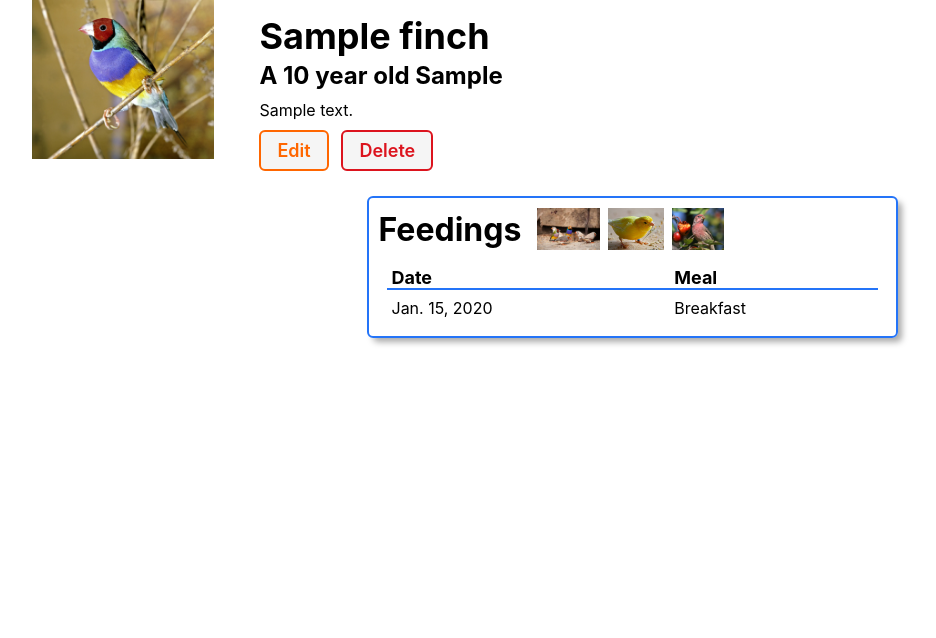
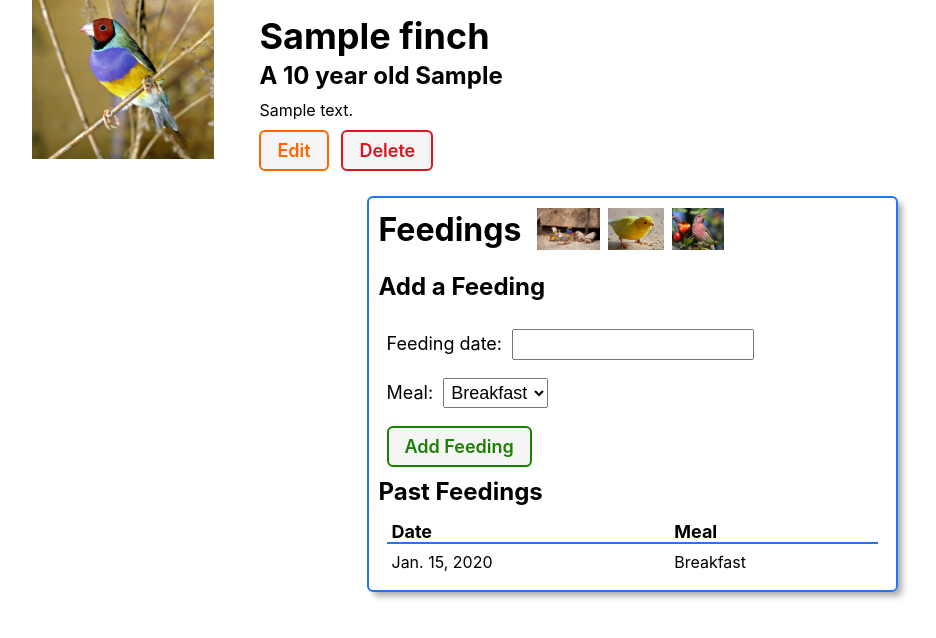
Before and after one commit to EleahBurman/finchcollector, a Django app: page /finches/1/ in a window 1280 px wide. Shown: the part 91-729 px from the top of the page, without its empty margins (8-944 px from the left). Run offline with Django 4.2, Linux system fonts and the light colour scheme; tables that the repository leaves empty hold one stand-in row (values such as "Sample post").

Commit message:
Create feeding form

```diff
--- /dev/null
+++ b/main_app/forms.py
@@ -0,0 +1,7 @@
+from django.forms import ModelForm
+from .models import Feeding
+
+class FeedingForm(ModelForm):
+  class Meta:
+    model = Feeding
+    fields = ['date', 'meal']
--- a/main_app/templates/finches/detail.html
+++ b/main_app/templates/finches/detail.html
@@ -51,6 +51,17 @@
           alt="A house finch eating a crabapple"
         />
       </div>
+      <h3>Add a Feeding</h3>
+      <form
+        method="post"
+        class="subsection-content"
+              autocomplete="off"
+      >
+        {% csrf_token %}
+        {{ feeding_form.as_p }}
+        <button type="submit" class="btn submit">Add Feeding</button>
+      </form>
+      <h3>Past Feedings</h3>
       <table>
         <thead>
           <tr><th>Date</th><th>Meal</th></tr>
--- a/main_app/views.py
+++ b/main_app/views.py
@@ -1,6 +1,7 @@
 from django.shortcuts import render
 from django.views.generic.edit import CreateView, UpdateView, DeleteView
 from .models import Finch
+from .forms import FeedingForm
 
 # Create your views here.
 
@@ -17,7 +18,10 @@ def finch_index(request):
 
 def finch_detail(request, finch_id):
   finch = Finch.objects.get(id=finch_id)
-  return render(request, 'finches/detail.html', { 'finch': finch })
+  feeding_form = FeedingForm()
+  return render(request, 'finches/detail.html', {
+    'finch': finch, 'feeding_form' : feeding_form
+  })
 
 class FinchCreate(CreateView):
   model = Finch
```
